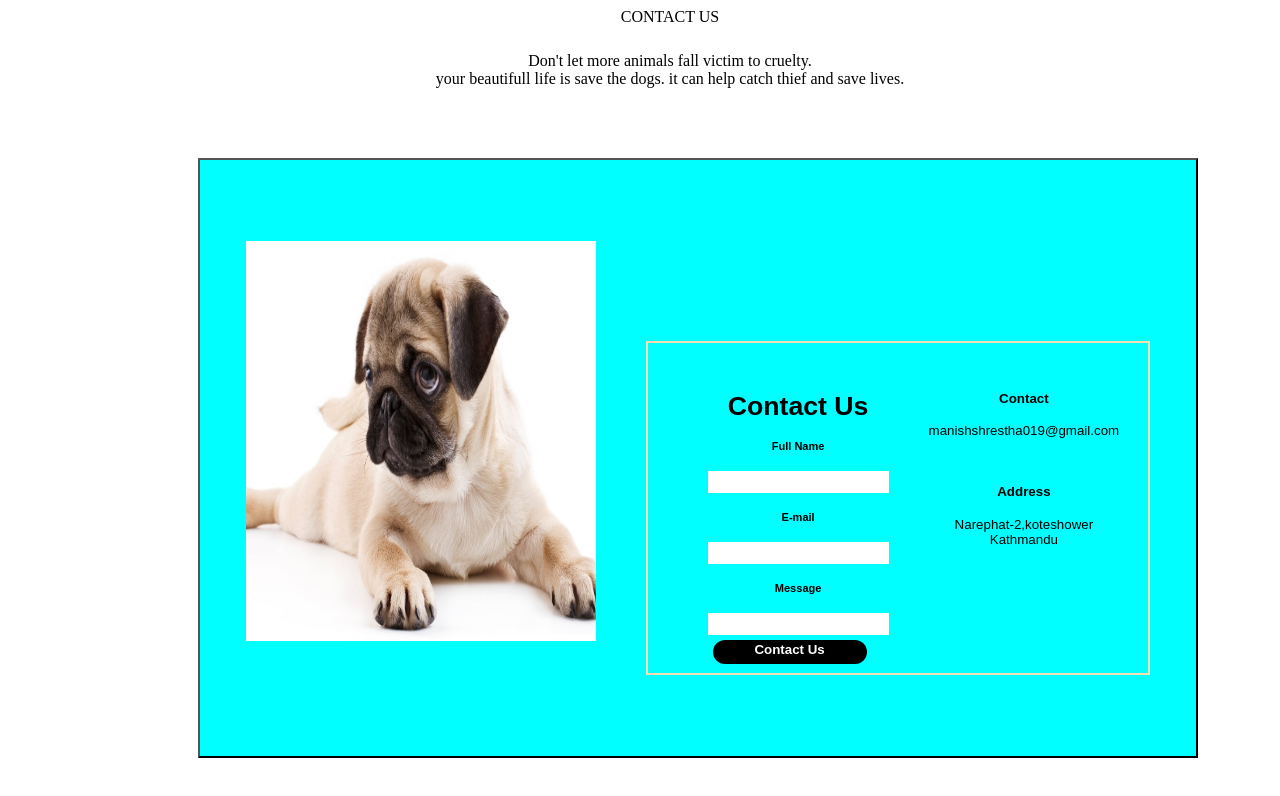
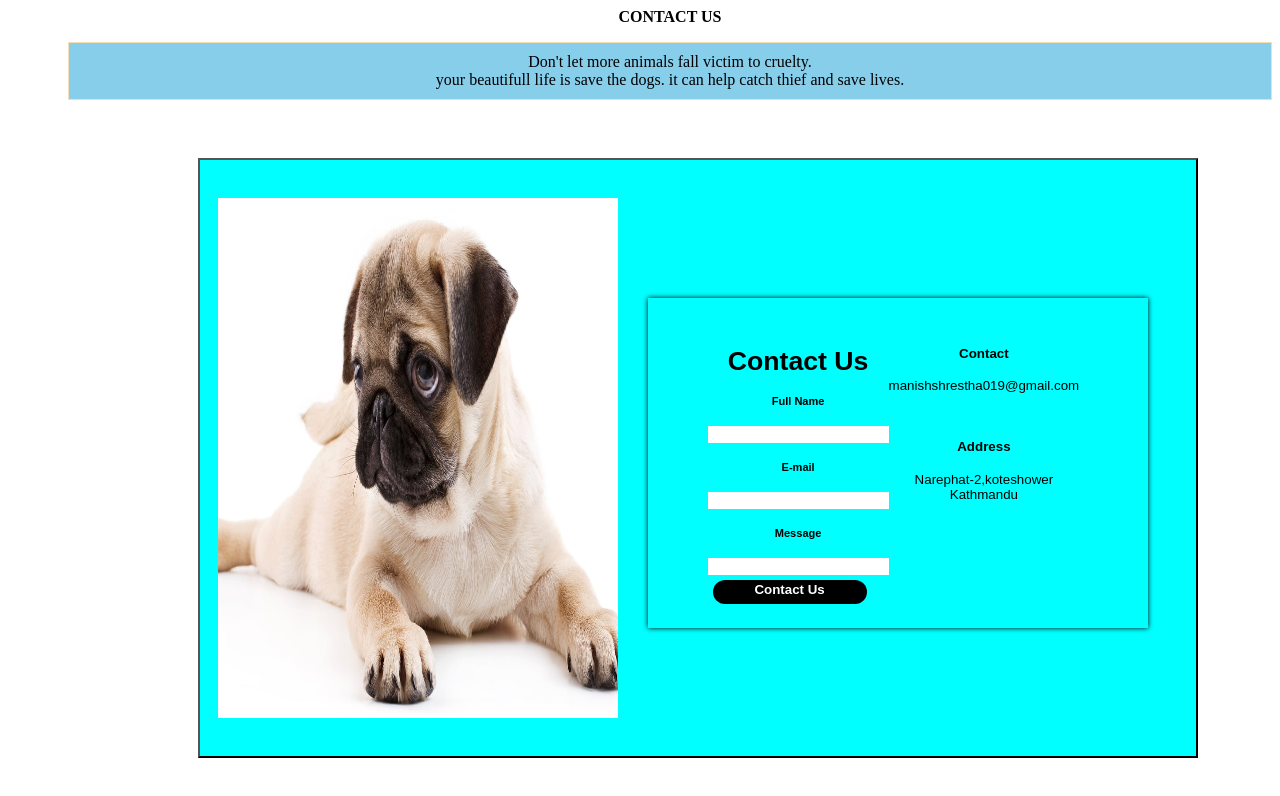
Before and after one commit to sabinshrestha7065/roboti, a plain HTML site: page contact us.html in a window 1280 px wide. Drawn offline with Linux system fonts and the light colour scheme.

Commit message:
responsive

```diff
--- a/contact us.html
+++ b/contact us.html
@@ -6,6 +6,7 @@
     <meta http-equiv="X-UA-Compatible" content="IE=edge">
     <meta name="viewport" content="width=device-width, initial-scale=1.0">
     <title>CONTACT US</title>
+    <link rel="fab fa-facebook" href="https://fontawesome.com/" type="image">
     <style>
         .container {
             width: 100%;
@@ -14,11 +15,15 @@
 
         .box .head {
             text-align: center;
+            font-weight: 800;
         }
 
         p {
             padding: 10px;
             text-align: center;
+            border: 1px solid wheat;
+            background: skyblue;
+
         }
 
         .photo {
@@ -39,14 +44,14 @@
         }
 
         .circle {
-            height: 400px;
-            width: 350px;
-            margin-right: 100px;
+            height: 520px;
+            width: 400px;
+            margin-left: -30px;
+            margin-bottom: 65px;
         }
 
         .name {
             border: none;
-            height: 20px;
 
         }
 
@@ -59,10 +64,11 @@
         .contact {
             display: flex;
             margin-left: 400px;
-            border: 2px solid wheat;
+            box-shadow: 0px 0px 5px 0px;
             padding-top: 30px;
             height: 300px;
             width: 500px;
+            margin-bottom: 90px;
         }
 
         h1 {
@@ -88,8 +94,9 @@
             margin-left: 60px;
         }
 
-        .email {
-            margin-left: 40px;
+        .email p {
+            border: none;
+            background: none;
         }
 
         .email h4 {
@@ -100,7 +107,8 @@
             padding: 0px;
             font-family: Arial, Helvetica, sans-serif;
         }
-        .address{
+
+        .address {
             padding: 15px;
         }
     </style>
@@ -137,6 +145,7 @@
                         <h4>Address</h4>
                         <p>Narephat-2,koteshower <br> Kathmandu </p>
                     </div>
+                    <i class="fab fa-facebook"></i>
                 </div>
             </div>
         </div>
```
Also changed, not shown: home.html (+1 -1 lines).
